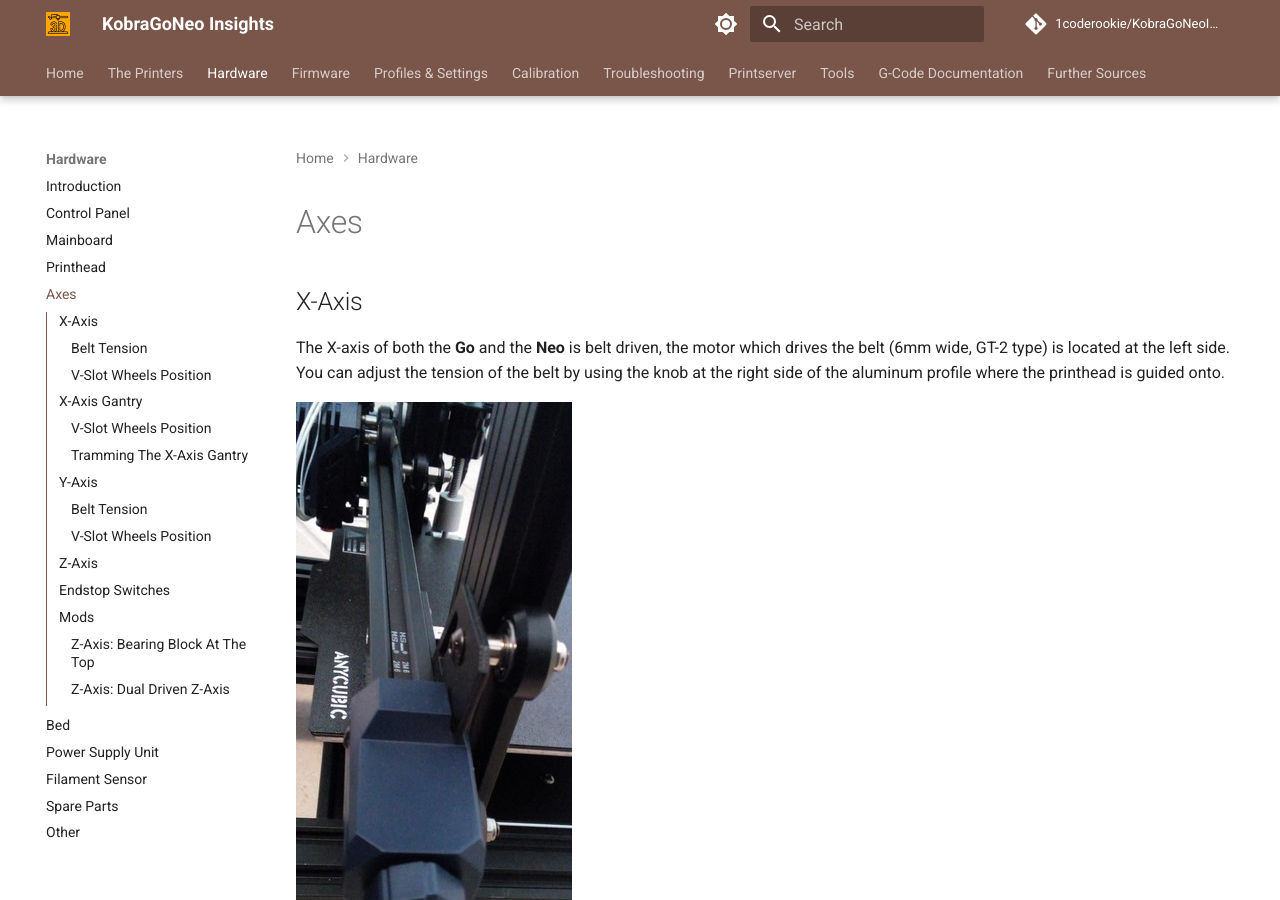
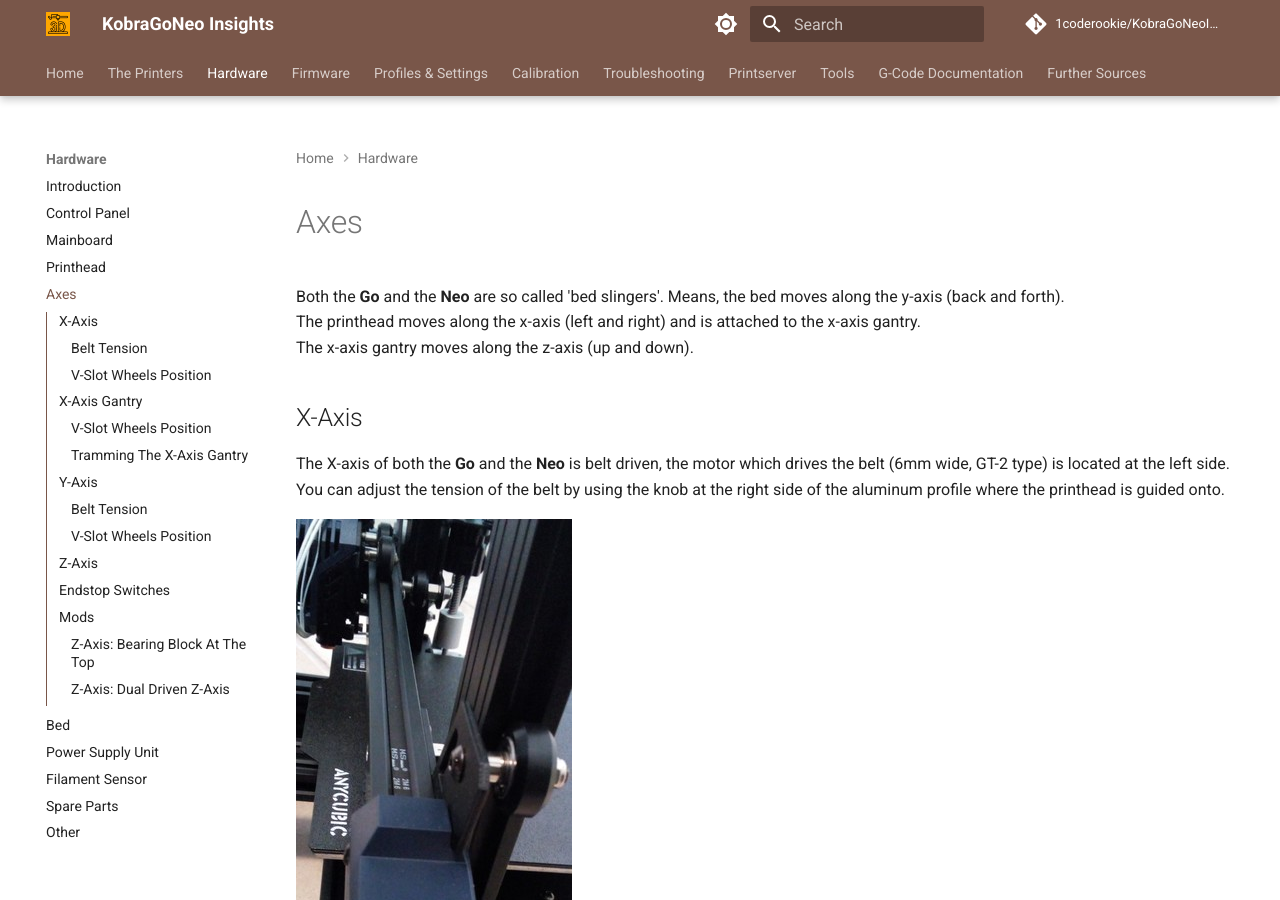
Before and after one commit to IguanaBob/KobraGoNeoInsights, an MkDocs documentation site: the page built from docs/hardware/axes.md, in a window 1280 px wide and 900 px high. Built offline with MkDocs 1.6.1 and Material for MkDocs 9.7.7, drawn with Linux system fonts in a browser that asks for light colours; comment, search, counter and statistics services are not loaded.

Commit message:
Update axes.md

```diff
--- a/docs/hardware/axes.md
+++ b/docs/hardware/axes.md
@@ -2,6 +2,9 @@
 
 
 # Axes
+Both the **Go** and the **Neo** are so called 'bed slingers'. Means, the bed moves along the y-axis (back and forth).
+The printhead moves along the x-axis (left and right) and is attached to the x-axis gantry.
+The x-axis gantry moves along the z-axis (up and down).
 
 ## X-Axis
 The X-axis of both the **Go** and the **Neo** is belt driven, the motor which drives the belt (6mm wide, GT-2 type) is located at the left side.
```
